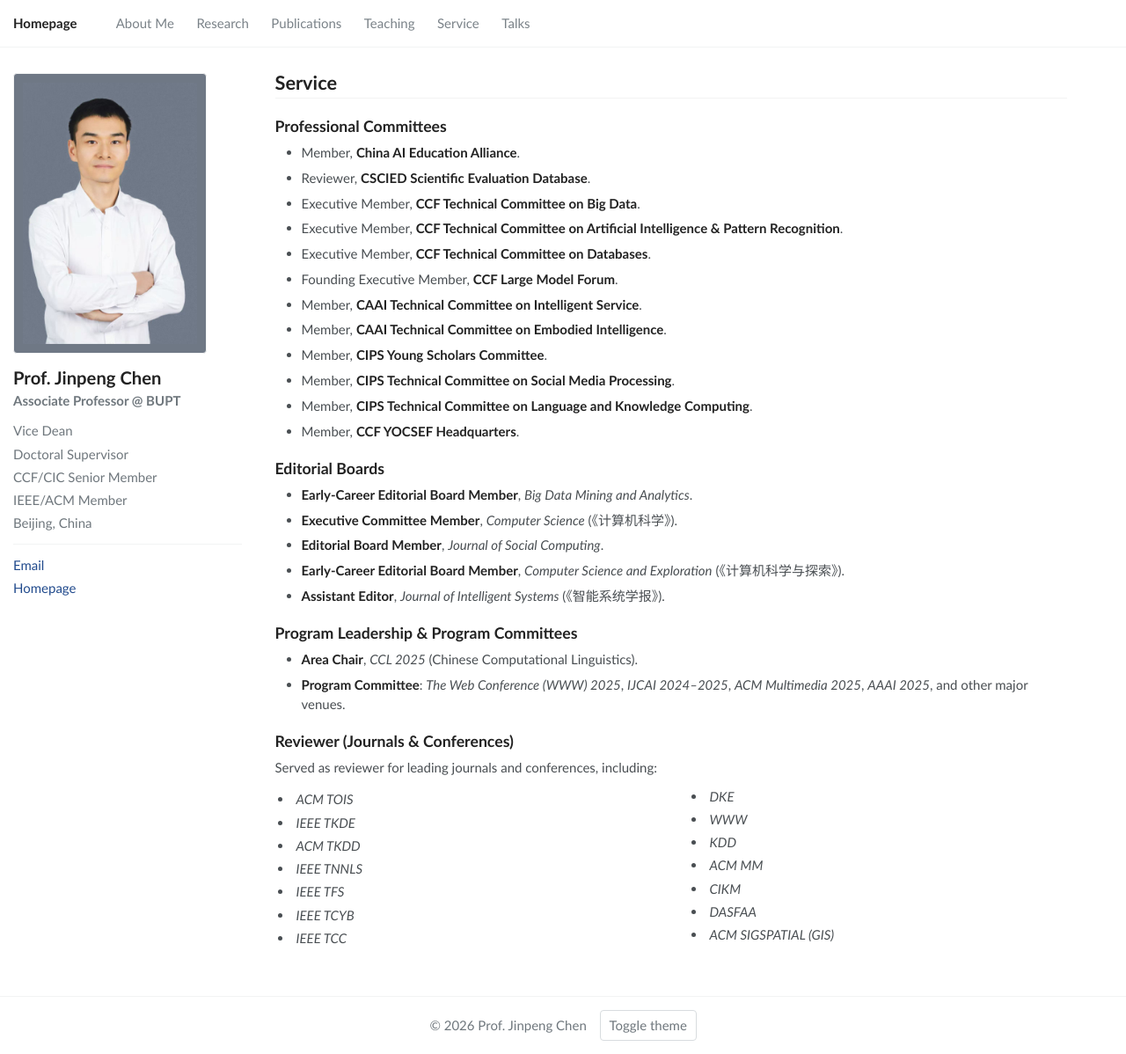
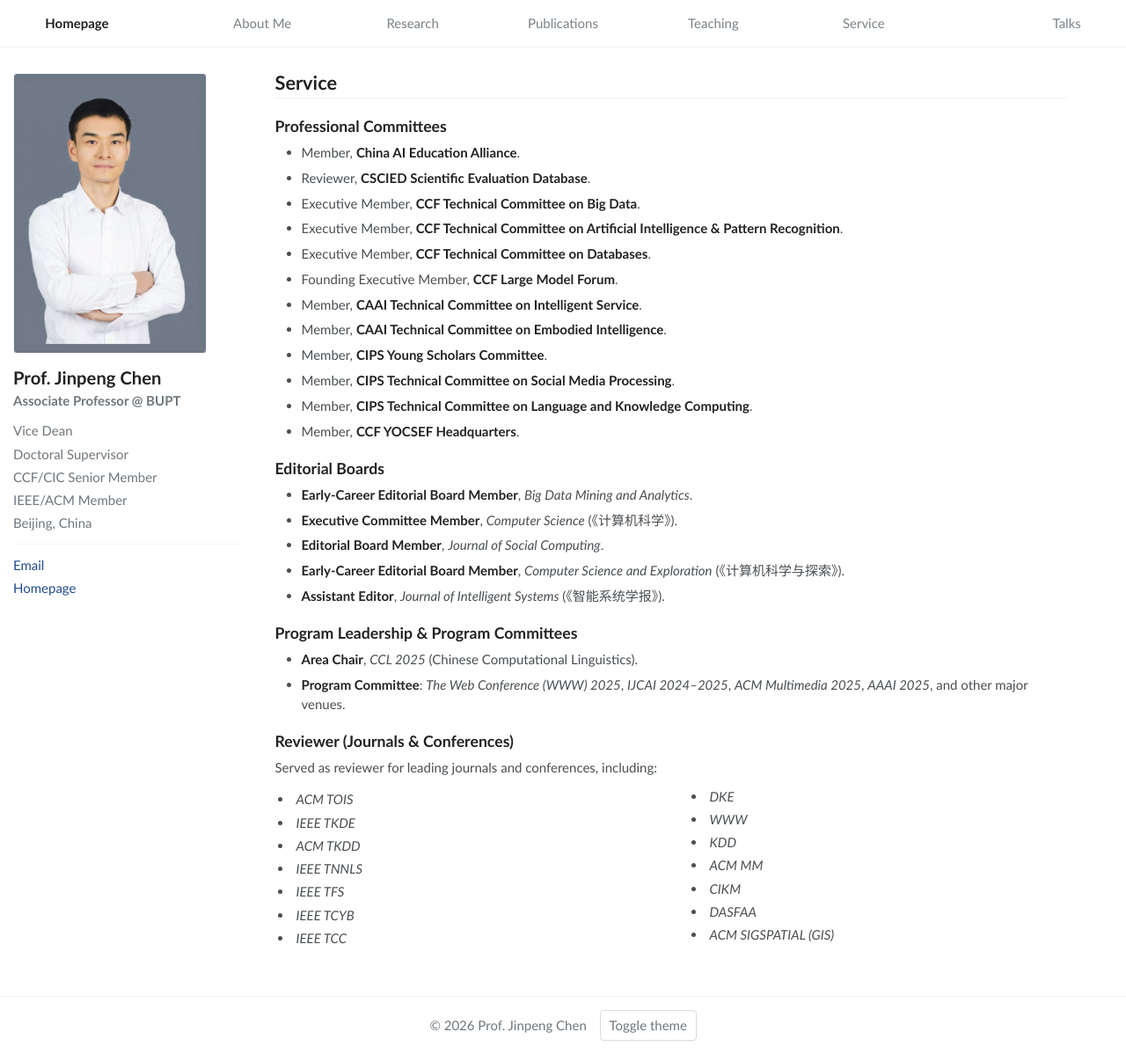
Before and after one commit to acdc-lab/jpchen, a Jekyll site: the page built from service.markdown, in a window 1280 px wide and 1198 px high. Shown: the whole window at 88% size. Built offline with Jekyll 4.4.1, drawn with Linux system fonts in a browser that asks for light colours.

Commit message:
Stretch top navigation across viewport

```diff
--- a/assets/css/main.css
+++ b/assets/css/main.css
@@ -69,30 +69,37 @@ th,td{padding:.55em;border-bottom:1px solid var(--rule);text-align:left;vertical
   border-bottom:1px solid var(--border);
 }
 .masthead__inner-wrap{
-  max-width:1280px;
+  max-width:none;
   margin:0 auto;
-  padding:.5em 1em;
+  padding:.5em clamp(1.5em,4vw,4em);
 }
 .greedy-nav .visible-links{
   display:flex;
-  flex-wrap:wrap;
   align-items:center;
-  gap:0;
+  justify-content:space-between;
+  gap:1.25em;
   margin:0;
   padding:0;
   list-style:none;
 }
-.masthead__menu-item{margin:0;white-space:nowrap}
-.masthead__menu-item--lg{font-weight:700;padding-right:1.25em}
+.masthead__menu-item{
+  flex:1 1 0;
+  margin:0;
+  white-space:nowrap;
+}
+.masthead__menu-item--lg{font-weight:700}
 .greedy-nav a{
   display:block;
-  margin:0 .85rem;
+  margin:0;
   padding:.5rem 0;
   color:var(--nav);
   text-decoration:none;
+  text-align:center;
 }
 .greedy-nav a:hover{color:var(--heading)}
-.masthead__menu-item--lg a{margin-left:0;color:var(--heading)}
+.masthead__menu-item:first-child a{text-align:left}
+.masthead__menu-item:last-child a{text-align:right}
+.masthead__menu-item--lg a{color:var(--heading)}
 
 .site-shell{
   max-width:1280px;
@@ -352,8 +359,16 @@ th,td{padding:.55em;border-bottom:1px solid var(--rule);text-align:left;vertical
 @media (max-width:640px){
   html{font-size:14px}
   .masthead__inner-wrap{padding:.35em .8em}
-  .greedy-nav .visible-links{overflow-x:auto;flex-wrap:nowrap}
-  .greedy-nav a{margin:0 .65rem}
+  .greedy-nav .visible-links{
+    justify-content:flex-start;
+    overflow-x:auto;
+  }
+  .masthead__menu-item{flex:0 0 auto}
+  .greedy-nav a{
+    margin-right:1.2rem;
+    text-align:left;
+  }
+  .masthead__menu-item:last-child a{text-align:left}
   .site-shell{padding:1.1em .9em}
   .profile-box{grid-template-columns:96px 1fr}
   .profile-photo{width:96px}
```
Also changed, not shown: 2 other files.
